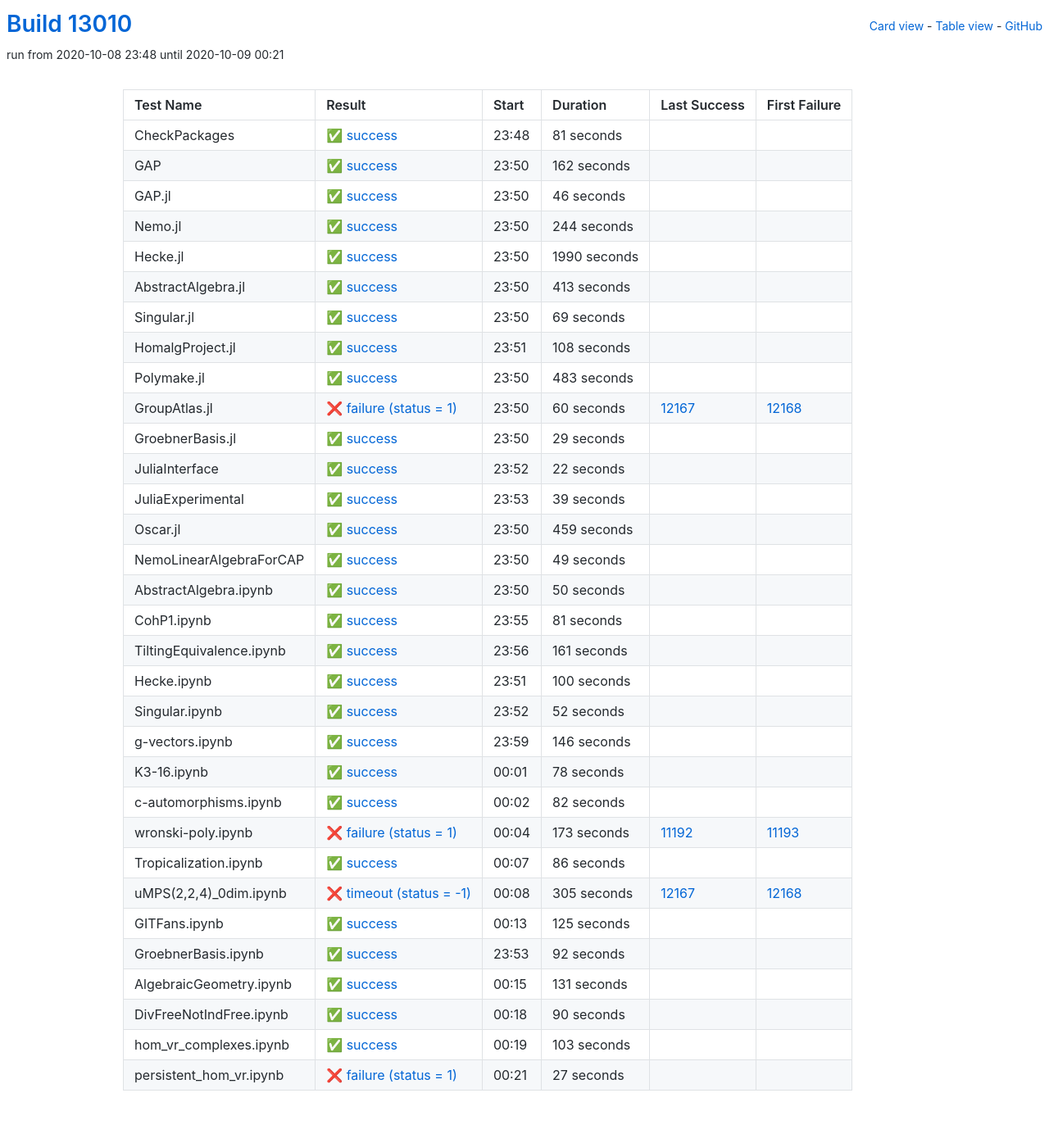
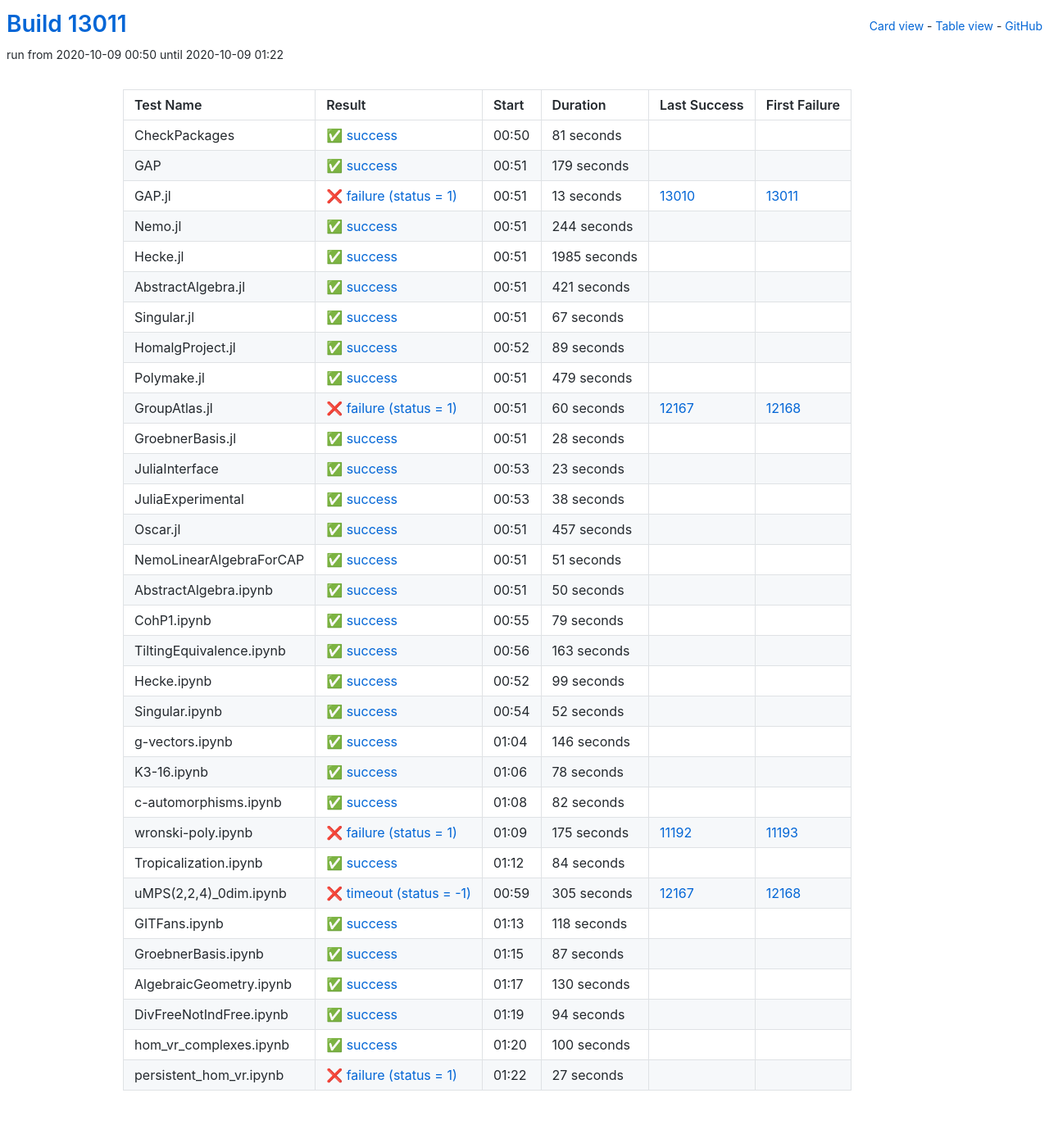
Before and after one commit to oscar-system/oscar-ci-status, a Jekyll site: the page built from table.html, in a window 1280 px wide. Shown: the whole page at 82% size. Built offline with Jekyll 4.4.1, drawn with Linux system fonts in a browser that asks for light colours.

Commit message:
Build #13011

```diff
--- a/_data/ci.yml
+++ b/_data/ci.yml
@@ -1,6 +1,6 @@
 ---
-build: 13010
-build_url: https://oscarci.mathematik.uni-kl.de/job/oscar/13010/
+build: 13011
+build_url: https://oscarci.mathematik.uni-kl.de/job/oscar/13011/
 job: oscar
 organization: oscar-system
 repo: oscar-ci-status
@@ -8,8 +8,8 @@
 tests:
 - name: CheckPackages
   id: checkpackages
-  log: https://oscarci.mathematik.uni-kl.de/job/oscar/13010/artifact/logs/build-13010/CheckPackages.log
-  start: 2020-10-08 23:48
+  log: https://oscarci.mathematik.uni-kl.de/job/oscar/13011/artifact/logs/build-13011/CheckPackages.log
+  start: 2020-10-09 00:50
   success: true
   exitcode: 0
   status: success
@@ -20,32 +20,32 @@
   first_failure_url:
 - name: GAP
   id: gap
-  log: https://oscarci.mathematik.uni-kl.de/job/oscar/13010/artifact/logs/build-13010/GAP.log
-  start: 2020-10-08 23:50
+  log: https://oscarci.mathematik.uni-kl.de/job/oscar/13011/artifact/logs/build-13011/GAP.log
+  start: 2020-10-09 00:51
   success: true
   exitcode: 0
   status: success
-  duration: 162
+  duration: 179
   last_success: false
   last_success_url:
   first_failure: false
   first_failure_url:
 - name: GAP.jl
   id: gap-jl
-  log: https://oscarci.mathematik.uni-kl.de/job/oscar/13010/artifact/logs/build-13010/GAP.jl.log
-  start: 2020-10-08 23:50
-  success: true
-  exitcode: 0
-  status: success
-  duration: 46
-  last_success: false
-  last_success_url:
-  first_failure: false
-  first_failure_url:
+  log: https://oscarci.mathematik.uni-kl.de/job/oscar/13011/artifact/logs/build-13011/GAP.jl.log
+  start: 2020-10-09 00:51
+  success: false
+  exitcode: 1
+  status: failure
+  duration: 13
+  last_success: 13010
+  last_success_url: https://oscarci.mathematik.uni-kl.de/job/oscar/13010/
+  first_failure: 13011
+  first_failure_url: https://oscarci.mathematik.uni-kl.de/job/oscar/13011/
 - name: Nemo.jl
   id: nemo-jl
-  log: https://oscarci.mathematik.uni-kl.de/job/oscar/13010/artifact/logs/build-13010/Nemo.jl.log
-  start: 2020-10-08 23:50
+  log: https://oscarci.mathematik.uni-kl.de/job/oscar/13011/artifact/logs/build-13011/Nemo.jl.log
+  start: 2020-10-09 00:51
   success: true
   exitcode: 0
   status: success
@@ -56,68 +56,68 @@
   first_failure_url:
 - name: Hecke.jl
   id: hecke-jl
-  log: https://oscarci.mathematik.uni-kl.de/job/oscar/13010/artifact/logs/build-13010/Hecke.jl.log
-  start: 2020-10-08 23:50
+  log: https://oscarci.mathematik.uni-kl.de/job/oscar/13011/artifact/logs/build-13011/Hecke.jl.log
+  start: 2020-10-09 00:51
   success: true
   exitcode: 0
   status: success
-  duration: 1990
+  duration: 1985
   last_success: false
   last_success_url:
   first_failure: false
   first_failure_url:
 - name: AbstractAlgebra.jl
   id: abstractalgebra-jl
-  log: https://oscarci.mathematik.uni-kl.de/job/oscar/13010/artifact/logs/build-13010/AbstractAlgebra.jl.log
-  start: 2020-10-08 23:50
+  log: https://oscarci.mathematik.uni-kl.de/job/oscar/13011/artifact/logs/build-13011/AbstractAlgebra.jl.log
+  start: 2020-10-09 00:51
   success: true
   exitcode: 0
   status: success
-  duration: 413
+  duration: 421
   last_success: false
   last_success_url:
   first_failure: false
   first_failure_url:
 - name: Singular.jl
   id: singular-jl
-  log: https://oscarci.mathematik.uni-kl.de/job/oscar/13010/artifact/logs/build-13010/Singular.jl.log
-  start: 2020-10-08 23:50
+  log: https://oscarci.mathematik.uni-kl.de/job/oscar/13011/artifact/logs/build-13011/Singular.jl.log
+  start: 2020-10-09 00:51
   success: true
   exitcode: 0
   status: success
-  duration: 69
+  duration: 67
   last_success: false
   last_success_url:
   first_failure: false
   first_failure_url:
 - name: HomalgProject.jl
   id: homalgproject-jl
-  log: https://oscarci.mathematik.uni-kl.de/job/oscar/13010/artifact/logs/build-13010/HomalgProject.jl.log
-  start: 2020-10-08 23:51
+  log: https://oscarci.mathematik.uni-kl.de/job/oscar/13011/artifact/logs/build-13011/HomalgProject.jl.log
+  start: 2020-10-09 00:52
   success: true
   exitcode: 0
   status: success
-  duration: 108
+  duration: 89
   last_success: false
   last_success_url:
   first_failure: false
   first_failure_url:
 - name: Polymake.jl
   id: polymake-jl
-  log: https://oscarci.mathematik.uni-kl.de/job/oscar/13010/artifact/logs/build-13010/Polymake.jl.log
-  start: 2020-10-08 23:50
+  log: https://oscarci.mathematik.uni-kl.de/job/oscar/13011/artifact/logs/build-13011/Polymake.jl.log
+  start: 2020-10-09 00:51
   success: true
   exitcode: 0
   status: success
-  duration: 483
+  duration: 479
   last_success: false
   last_success_url:
   first_failure: false
   first_failure_url:
 - name: GroupAtlas.jl
   id: groupatlas-jl
-  log: https://oscarci.mathematik.uni-kl.de/job/oscar/13010/artifact/logs/build-13010/GroupAtlas.jl.log
-  start: 2020-10-08 23:50
+  log: https://oscarci.mathematik.uni-kl.de/job/oscar/13011/artifact/logs/build-13011/GroupAtlas.jl.log
+  start: 2020-10-09 00:51
   success: false
   exitcode: 1
   status: failure
@@ -128,68 +128,68 @@
   first_failure_url: https://oscarci.mathematik.uni-kl.de/job/oscar/12168/
 - name: GroebnerBasis.jl
   id: groebnerbasis-jl
-  log: https://oscarci.mathematik.uni-kl.de/job/oscar/13010/artifact/logs/build-13010/GroebnerBasis.jl.log
-  start: 2020-10-08 23:50
+  log: https://oscarci.mathematik.uni-kl.de/job/oscar/13011/artifact/logs/build-13011/GroebnerBasis.jl.log
+  start: 2020-10-09 00:51
   success: true
   exitcode: 0
   status: success
-  duration: 29
+  duration: 28
   last_success: false
   last_success_url:
   first_failure: false
   first_failure_url:
 - name: JuliaInterface
   id: juliainterface
-  log: https://oscarci.mathematik.uni-kl.de/job/oscar/13010/artifact/logs/build-13010/JuliaInterface.log
-  start: 2020-10-08 23:52
+  log: https://oscarci.mathematik.uni-kl.de/job/oscar/13011/artifact/logs/build-13011/JuliaInterface.log
+  start: 2020-10-09 00:53
   success: true
   exitcode: 0
   status: success
-  duration: 22
+  duration: 23
   last_success: false
   last_success_url:
   first_failure: false
   first_failure_url:
 - name: JuliaExperimental
   id: juliaexperimental
-  log: https://oscarci.mathematik.uni-kl.de/job/oscar/13010/artifact/logs/build-13010/JuliaExperimental.log
-  start: 2020-10-08 23:53
+  log: https://oscarci.mathematik.uni-kl.de/job/oscar/13011/artifact/logs/build-13011/JuliaExperimental.log
+  start: 2020-10-09 00:53
   success: true
   exitcode: 0
   status: success
-  duration: 39
+  duration: 38
   last_success: false
   last_success_url:
   first_failure: false
   first_failure_url:
 - name: Oscar.jl
   id: oscar-jl
-  log: https://oscarci.mathematik.uni-kl.de/job/oscar/13010/artifact/logs/build-13010/Oscar.jl.log
-  start: 2020-10-08 23:50
+  log: https://oscarci.mathematik.uni-kl.de/job/oscar/13011/artifact/logs/build-13011/Oscar.jl.log
+  start: 2020-10-09 00:51
   success: true
   exitcode: 0
   status: success
-  duration: 459
+  duration: 457
   last_success: false
   last_success_url:
   first_failure: false
   first_failure_url:
 - name: NemoLinearAlgebraForCAP
   id: nemolinearalgebraforcap
-  log: https://oscarci.mathematik.uni-kl.de/job/oscar/13010/artifact/logs/build-13010/NemoLinearAlgebraForCAP.log
-  start: 2020-10-08 23:50
+  log: https://oscarci.mathematik.uni-kl.de/job/oscar/13011/artifact/logs/build-13011/NemoLinearAlgebraForCAP.log
+  start: 2020-10-09 00:51
   success: true
   exitcode: 0
   status: success
-  duration: 49
+  duration: 51
   last_success: false
   last_success_url:
   first_failure: false
   first_failure_url:
 - name: AbstractAlgebra.ipynb
   id: abstractalgebra-ipynb
-  log: https://oscarci.mathematik.uni-kl.de/job/oscar/13010/artifact/logs/build-13010/AbstractAlgebra.ipynb.log
-  start: 2020-10-08 23:50
+  log: https://oscarci.mathematik.uni-kl.de/job/oscar/13011/artifact/logs/build-13011/AbstractAlgebra.ipynb.log
+  start: 2020-10-09 00:51
   success: true
   exitcode: 0
   status: success
@@ -200,44 +200,44 @@
   first_failure_url:
 - name: CohP1.ipynb
   id: cohp1-ipynb
-  log: https://oscarci.mathematik.uni-kl.de/job/oscar/13010/artifact/logs/build-13010/CohP1.ipynb.log
-  start: 2020-10-08 23:55
+  log: https://oscarci.mathematik.uni-kl.de/job/oscar/13011/artifact/logs/build-13011/CohP1.ipynb.log
+  start: 2020-10-09 00:55
   success: true
   exitcode: 0
   status: success
-  duration: 81
+  duration: 79
   last_success: false
   last_success_url:
   first_failure: false
   first_failure_url:
 - name: TiltingEquivalence.ipynb
   id: tiltingequivalence-ipynb
-  log: https://oscarci.mathematik.uni-kl.de/job/oscar/13010/artifact/logs/build-13010/TiltingEquivalence.ipynb.log
-  start: 2020-10-08 23:56
+  log: https://oscarci.mathematik.uni-kl.de/job/oscar/13011/artifact/logs/build-13011/TiltingEquivalence.ipynb.log
+  start: 2020-10-09 00:56
   success: true
   exitcode: 0
   status: success
-  duration: 161
+  duration: 163
   last_success: false
   last_success_url:
   first_failure: false
   first_failure_url:
 - name: Hecke.ipynb
   id: hecke-ipynb
-  log: https://oscarci.mathematik.uni-kl.de/job/oscar/13010/artifact/logs/build-13010/Hecke.ipynb.log
-  start: 2020-10-08 23:51
+  log: https://oscarci.mathematik.uni-kl.de/job/oscar/13011/artifact/logs/build-13011/Hecke.ipynb.log
+  start: 2020-10-09 00:52
   success: true
   exitcode: 0
   status: success
-  duration: 100
+  duration: 99
   last_success: false
   last_success_url:
   first_failure: false
   first_failure_url:
 - name: Singular.ipynb
   id: singular-ipynb
-  log: https://oscarci.mathematik.uni-kl.de/job/oscar/13010/artifact/logs/build-13010/Singular.ipynb.log
-  start: 2020-10-08 23:52
+  log: https://oscarci.mathematik.uni-kl.de/job/oscar/13011/artifact/logs/build-13011/Singular.ipynb.log
+  start: 2020-10-09 00:54
   success: true
   exitcode: 0
   status: success
@@ -248,8 +248,8 @@
   first_failure_url:
 - name: g-vectors.ipynb
   id: g-vectors-ipynb
-  log: https://oscarci.mathematik.uni-kl.de/job/oscar/13010/artifact/logs/build-13010/g-vectors.ipynb.log
-  start: 2020-10-08 23:59
+  log: https://oscarci.mathematik.uni-kl.de/job/oscar/13011/artifact/logs/build-13011/g-vectors.ipynb.log
+  start: 2020-10-09 01:04
   success: true
   exitcode: 0
   status: success
@@ -260,8 +260,8 @@
   first_failure_url:
 - name: K3-16.ipynb
   id: k3-16-ipynb
-  log: https://oscarci.mathematik.uni-kl.de/job/oscar/13010/artifact/logs/build-13010/K3-16.ipynb.log
-  start: 2020-10-09 00:01
+  log: https://oscarci.mathematik.uni-kl.de/job/oscar/13011/artifact/logs/build-13011/K3-16.ipynb.log
+  start: 2020-10-09 01:06
   success: true
   exitcode: 0
   status: success
@@ -272,8 +272,8 @@
   first_failure_url:
 - name: c-automorphisms.ipynb
   id: c-automorphisms-ipynb
-  log: https://oscarci.mathematik.uni-kl.de/job/oscar/13010/artifact/logs/build-13010/c-automorphisms.ipynb.log
-  start: 2020-10-09 00:02
+  log: https://oscarci.mathematik.uni-kl.de/job/oscar/13011/artifact/logs/build-13011/c-automorphisms.ipynb.log
+  start: 2020-10-09 01:08
   success: true
   exitcode: 0
   status: success
@@ -284,32 +284,32 @@
   first_failure_url:
 - name: wronski-poly.ipynb
   id: wronski-poly-ipynb
-  log: https://oscarci.mathematik.uni-kl.de/job/oscar/13010/artifact/logs/build-13010/wronski-poly.ipynb.log
-  start: 2020-10-09 00:04
+  log: https://oscarci.mathematik.uni-kl.de/job/oscar/13011/artifact/logs/build-13011/wronski-poly.ipynb.log
+  start: 2020-10-09 01:09
   success: false
   exitcode: 1
   status: failure
-  duration: 173
+  duration: 175
   last_success: 11192
   last_success_url: https://oscarci.mathematik.uni-kl.de/job/oscar/11192/
   first_failure: 11193
   first_failure_url: https://oscarci.mathematik.uni-kl.de/job/oscar/11193/
 - name: Tropicalization.ipynb
   id: tropicalization-ipynb
-  log: https://oscarci.mathematik.uni-kl.de/job/oscar/13010/artifact/logs/build-13010/Tropicalization.ipynb.log
-  start: 2020-10-09 00:07
+  log: https://oscarci.mathematik.uni-kl.de/job/oscar/13011/artifact/logs/build-13011/Tropicalization.ipynb.log
+  start: 2020-10-09 01:12
   success: true
   exitcode: 0
   status: success
-  duration: 86
+  duration: 84
   last_success: false
   last_success_url:
   first_failure: false
   first_failure_url:
 - name: uMPS(2,2,4)_0dim.ipynb
   id: umps-2-2-4-0dim-ipynb
-  log: https://oscarci.mathematik.uni-kl.de/job/oscar/13010/artifact/logs/build-13010/uMPS-2-2-4-_0dim.ipynb.log
-  start: 2020-10-09 00:08
+  log: https://oscarci.mathematik.uni-kl.de/job/oscar/13011/artifact/logs/build-13011/uMPS-2-2-4-_0dim.ipynb.log
+  start: 2020-10-09 00:59
   success: false
   exitcode: -1
   status: timeout
@@ -320,68 +320,68 @@
   first_failure_url: https://oscarci.mathematik.uni-kl.de/job/oscar/12168/
 - name: GITFans.ipynb
   id: gitfans-ipynb
-  log: https://oscarci.mathematik.uni-kl.de/job/oscar/13010/artifact/logs/build-13010/GITFans.ipynb.log
-  start: 2020-10-09 00:13
+  log: https://oscarci.mathematik.uni-kl.de/job/oscar/13011/artifact/logs/build-13011/GITFans.ipynb.log
+  start: 2020-10-09 01:13
   success: true
   exitcode: 0
   status: success
-  duration: 125
+  duration: 118
   last_success: false
   last_success_url:
   first_failure: false
   first_failure_url:
 - name: GroebnerBasis.ipynb
   id: groebnerbasis-ipynb
-  log: https://oscarci.mathematik.uni-kl.de/job/oscar/13010/artifact/logs/build-13010/GroebnerBasis.ipynb.log
-  start: 2020-10-08 23:53
+  log: https://oscarci.mathematik.uni-kl.de/job/oscar/13011/artifact/logs/build-13011/GroebnerBasis.ipynb.log
+  start: 2020-10-09 01:15
   success: true
   exitcode: 0
   status: success
-  duration: 92
+  duration: 87
   last_success: false
   last_success_url:
   first_failure: false
   first_failure_url:
 - name: AlgebraicGeometry.ipynb
   id: algebraicgeometry-ipynb
-  log: https://oscarci.mathematik.uni-kl.de/job/oscar/13010/artifact/logs/build-13010/AlgebraicGeometry.ipynb.log
-  start: 2020-10-09 00:15
+  log: https://oscarci.mathematik.uni-kl.de/job/oscar/13011/artifact/logs/build-13011/AlgebraicGeometry.ipynb.log
+  start: 2020-10-09 01:17
   success: true
   exitcode: 0
   status: success
-  duration: 131
+  duration: 130
   last_success: false
   last_success_url:
   first_failure: false
   first_failure_url:
 - name: DivFreeNotIndFree.ipynb
   id: divfreenotindfree-ipynb
-  log: https://oscarci.mathematik.uni-kl.de/job/oscar/13010/artifact/logs/build-13010/DivFreeNotIndFree.ipynb.log
-  start: 2020-10-09 00:18
+  log: https://oscarci.mathematik.uni-kl.de/job/oscar/13011/artifact/logs/build-13011/DivFreeNotIndFree.ipynb.log
+  start: 2020-10-09 01:19
   success: true
   exitcode: 0
   status: success
-  duration: 90
+  duration: 94
   last_success: false
   last_success_url:
   first_failure: false
   first_failure_url:
 - name: hom_vr_complexes.ipynb
   id: hom-vr-complexes-ipynb
-  log: https://oscarci.mathematik.uni-kl.de/job/oscar/13010/artifact/logs/build-13010/hom_vr_complexes.ipynb.log
-  start: 2020-10-09 00:19
+  log: https://oscarci.mathematik.uni-kl.de/job/oscar/13011/artifact/logs/build-13011/hom_vr_complexes.ipynb.log
+  start: 2020-10-09 01:20
   success: true
   exitcode: 0
   status: success
-  duration: 103
+  duration: 100
   last_success: false
   last_success_url:
   first_failure: false
   first_failure_url:
 - name: persistent_hom_vr.ipynb
   id: persistent-hom-vr-ipynb
-  log: https://oscarci.mathematik.uni-kl.de/job/oscar/13010/artifact/logs/build-13010/persistent_hom_vr.ipynb.log
-  start: 2020-10-09 00:21
+  log: https://oscarci.mathematik.uni-kl.de/job/oscar/13011/artifact/logs/build-13011/persistent_hom_vr.ipynb.log
+  start: 2020-10-09 01:22
   success: false
   exitcode: 1
   status: failure
```
Also changed, not shown: README.md.
